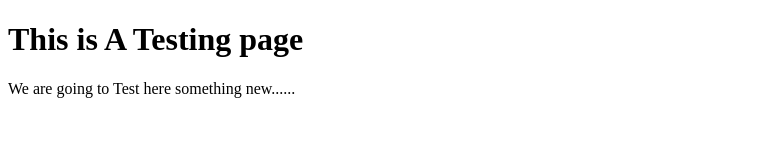
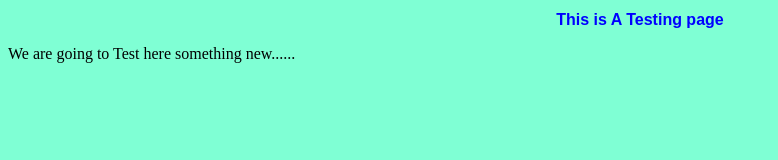
Before and after one commit to vimalsde1/testrepo, a plain HTML site: page index.html in a window 1280 px wide. Shown: the whole page, without its empty margins (0-778 px from the left). Drawn offline with Linux system fonts and the light colour scheme.

Commit message:
font and style added

```diff
--- a/index.html
+++ b/index.html
@@ -4,10 +4,11 @@
     <meta charset="UTF-8">
     <meta http-equiv="X-UA-Compatible" content="IE=edge">
     <meta name="viewport" content="width=device-width, initial-scale=1.0">
+    <link rel="stylesheet" href="./style.css">
     <title>Document</title>
 </head>
 <body>
-    <h1>This is A Testing page</h1>
+    <h1 class="heading">This is A Testing page</h1>
     <p>We are going to Test here something new......</p>
 </body>
 </html>
--- /dev/null
+++ b/style.css
@@ -0,0 +1,11 @@
+body{
+    background-color: aquamarine;
+}
+.heading{
+    text-justify:auto;
+    text-align: center;
+    color: blue;
+    font-weight: bold;
+    font-size: medium;
+    font-family: Arial, Helvetica, sans-serif;
+}
```
